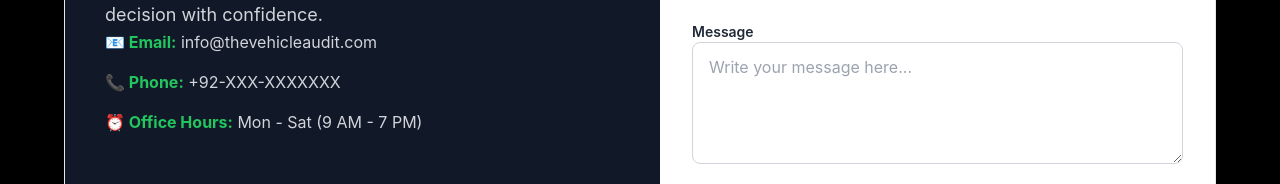
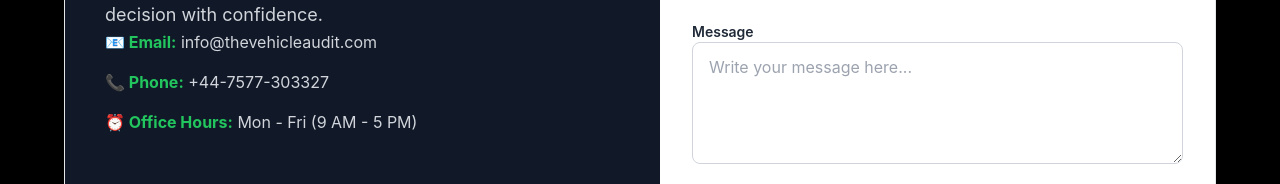
Before and after one commit to muhammadnoaman345/Get-carify, a Next.js app: page /contact in a window 1280 px wide. Shown: the part 409-593 px from the top of the page. Built offline with nearby package versions, Linux system fonts and the light colour scheme.

Commit message:
Update page.js

```diff
--- a/app/contact/page.js
+++ b/app/contact/page.js
@@ -1,6 +1,6 @@
 export default function ContactPage() {
   return (
-    <div className="min-h-screen bg-black flex flex-col justify-center pt-32 pb-20 px-6">
+    <div className="min-h-screen bg-black flex flex-col justify-center pt-44 pb-20 px-6">
       {/* Contact Section */}
       <div className="max-w-6xl mx-auto grid md:grid-cols-2 gap-10 bg-gray-900 rounded-2xl shadow-2xl overflow-hidden border border-green-600">
 
@@ -16,8 +16,8 @@ export default function ContactPage() {
           </p>
           <div className="mt-8 space-y-4 text-gray-300">
             <p><strong className="text-green-500">📧 Email:</strong> info@thevehicleaudit.com</p>
-            <p><strong className="text-green-500">📞 Phone:</strong> +92-XXX-XXXXXXX</p>
-            <p><strong className="text-green-500">⏰ Office Hours:</strong> Mon - Sat (9 AM - 7 PM)</p>
+            <p><strong className="text-green-500">📞 Phone:</strong> +44-7577-303327</p>
+            <p><strong className="text-green-500">⏰ Office Hours:</strong> Mon - Fri (9 AM - 5 PM)</p>
           </div>
         </div>
 
```
